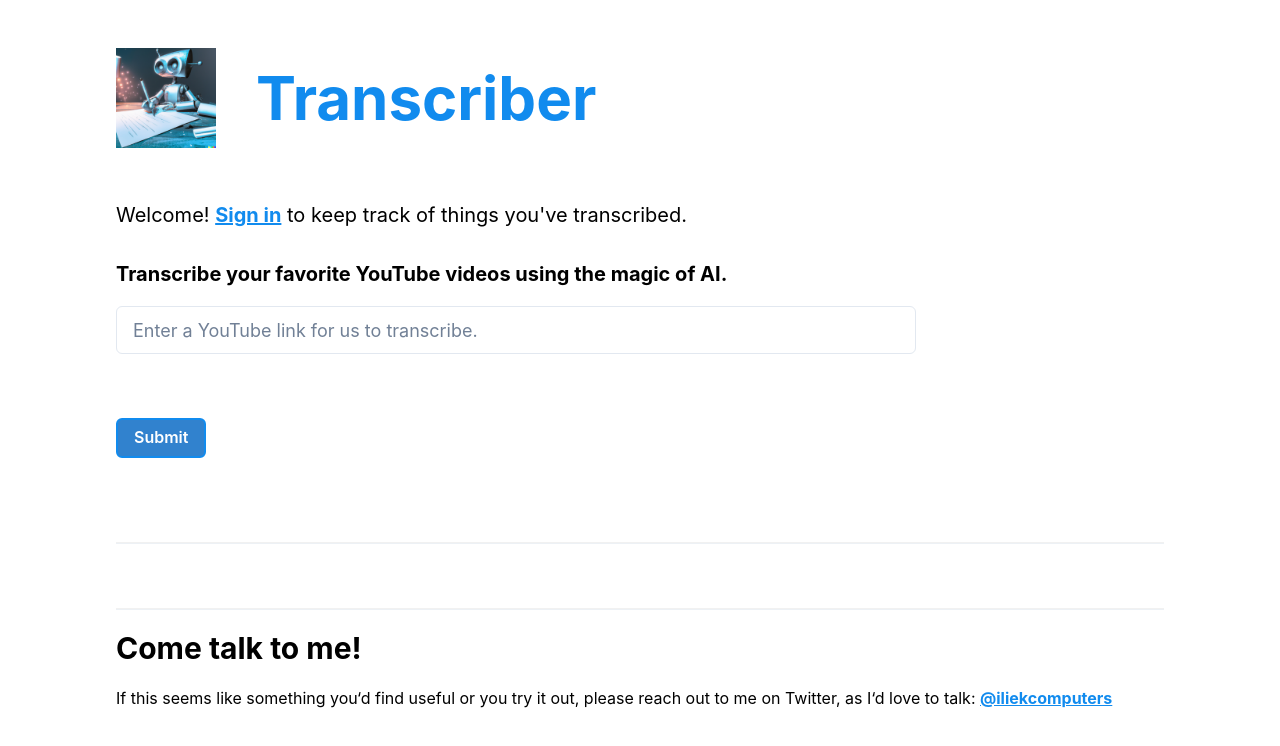
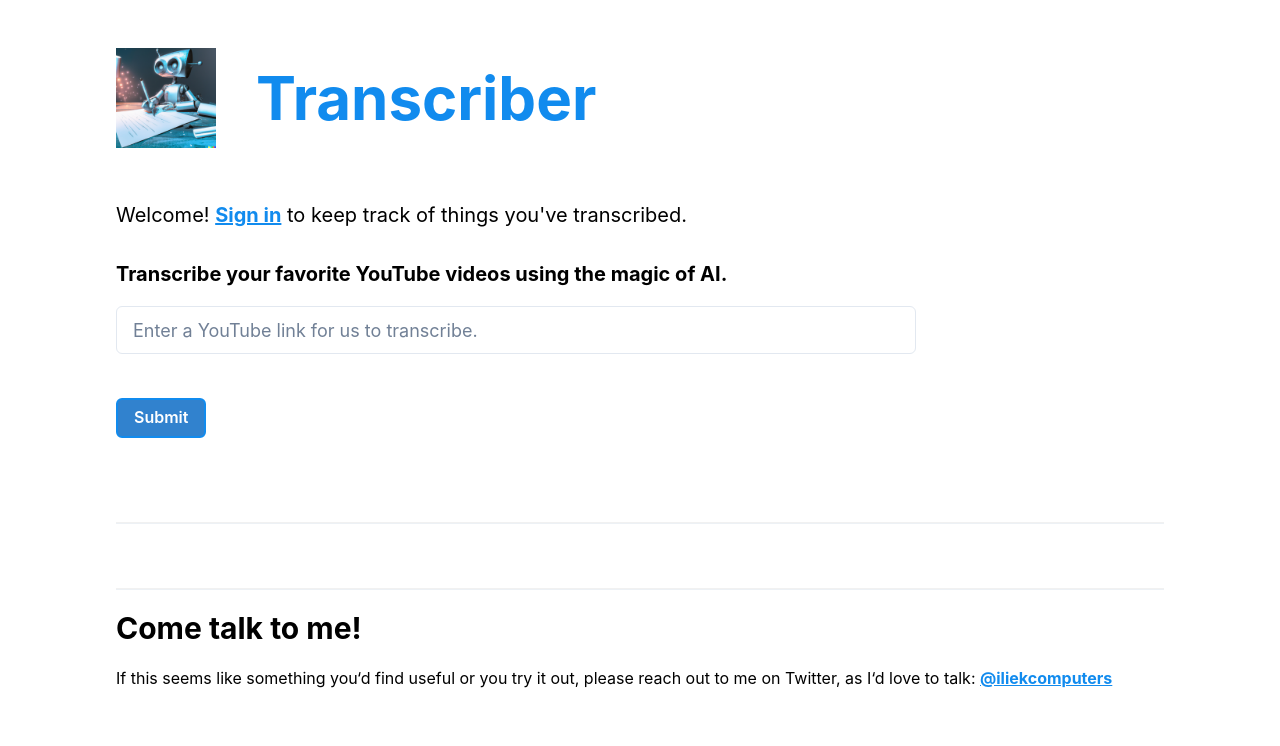
Before and after one commit to paramsingh/transcribe, a Next.js app in the folder frontend/: page / in a window 1280 px wide. Shown: the top 746 px of the page. Built offline with nearby package versions, Linux system fonts and the light colour scheme; no server answers.

Commit message:
Another padding issue

```diff
--- a/frontend/pages/index.tsx
+++ b/frontend/pages/index.tsx
@@ -96,7 +96,7 @@ export default function Transcription() {
           <Heading as={"h2"} size="md" paddingBottom={5}>
             Transcribe your favorite YouTube videos using the magic of AI.
           </Heading>
-          <Box paddingBottom={10}>
+          <Box paddingBottom={5}>
             <Input
               size="lg"
               onChange={(e) => setLink(e.target.value)}
```
